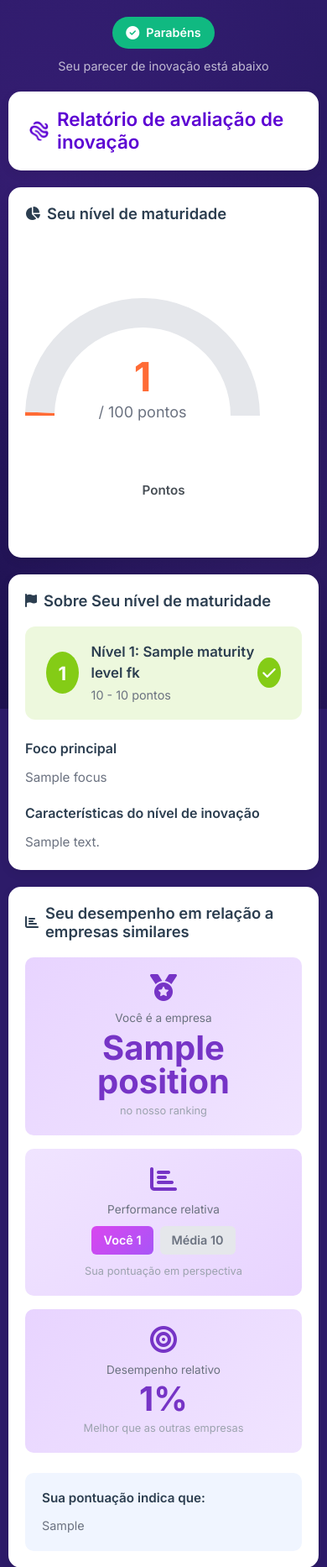
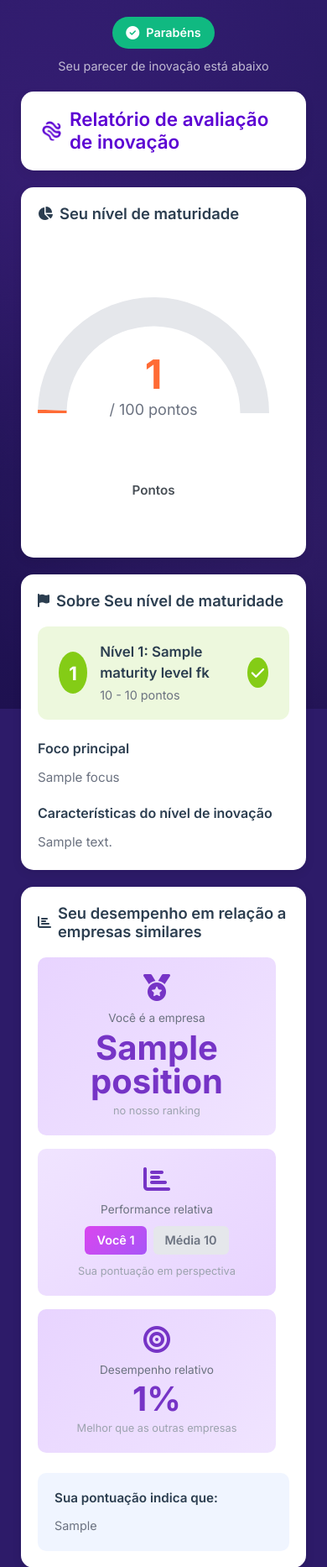
Before and after one commit to neoventures-tech/diag360, a Django app: template forms/templates/forms/evaluation_result.html in a window 390 px wide. Shown: the top 1866 px of the page at 84% size. Run offline with Django 5.2, Linux system fonts and the light colour scheme; the template is opened without the code that fills it: most values are stand-ins (such as "Sample title", 1, 10 or a date in 2020); data that the repository does not hold is empty.

Commit message:
iniciando diag360

```diff
--- a/forms/templates/forms/evaluation_result.html
+++ b/forms/templates/forms/evaluation_result.html
@@ -52,6 +52,7 @@
         .result-container {
             max-width: 900px;
             margin: 0 auto;
+            width: 100%;
         }
 
         /* Success Icon */
@@ -484,6 +485,21 @@
         }
 
         @media (max-width: 768px) {
+            /* Container overflow fix for mobile */
+            html, body {
+                max-width: 100vw;
+                position: relative;
+            }
+
+            .container, .row {
+                max-width: 100%;
+                overflow-x: hidden;
+            }
+
+            .result-container {
+                padding: 0 15px;
+            }
+
             body {
                 padding: 20px 10px;
             }
```
Also changed, not shown: forms/templates/forms/base.html (+15 -0 lines), forms/templates/forms/home.html (+19 -12 lines).
